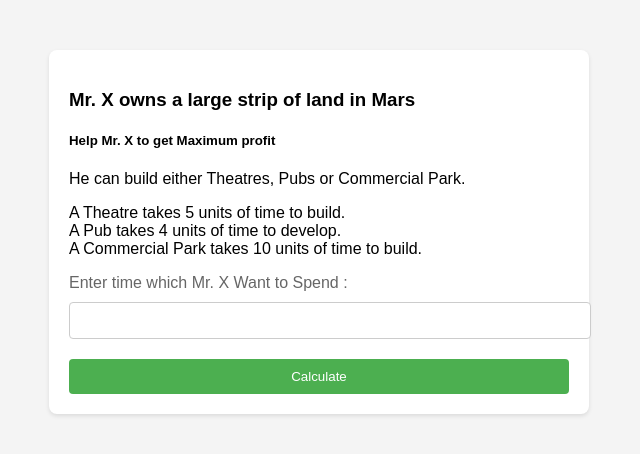
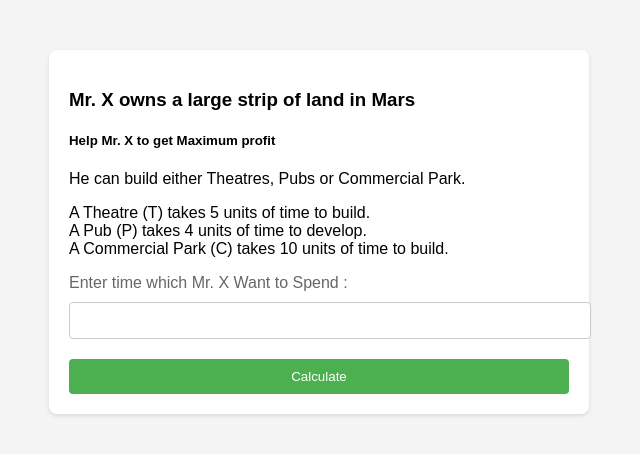
Before and after one commit to mohamedsalahudeen010/IoFactory-Max-Profit-Task, a plain HTML site: page index.html in a window 1280 px wide. Shown: the whole page, without its empty margins (321-961 px from the left). Drawn offline with Linux system fonts and the light colour scheme.

Commit message:
Update index.html

```diff
--- a/index.html
+++ b/index.html
@@ -62,9 +62,9 @@
     <h3>Mr. X owns a large strip of land in Mars</h3>
     <h5>Help Mr. X to get Maximum profit</h5>
     <p>He can build either Theatres, Pubs or Commercial Park.</p>
-    <p>A Theatre takes 5 units of time to build.<br>
-        A Pub takes 4 units of time to develop.<br>
-       A Commercial Park takes 10 units of time to build.</p>
+    <p>A Theatre (T) takes 5 units of time to build.<br>
+        A Pub (P) takes 4 units of time to develop.<br>
+       A Commercial Park (C) takes 10 units of time to build.</p>
     <label for="number">Enter time which Mr. X Want to Spend :</label>
     <input type="number" id="number" name="number" required>
     <button onclick="calculate()">Calculate</button>
```
